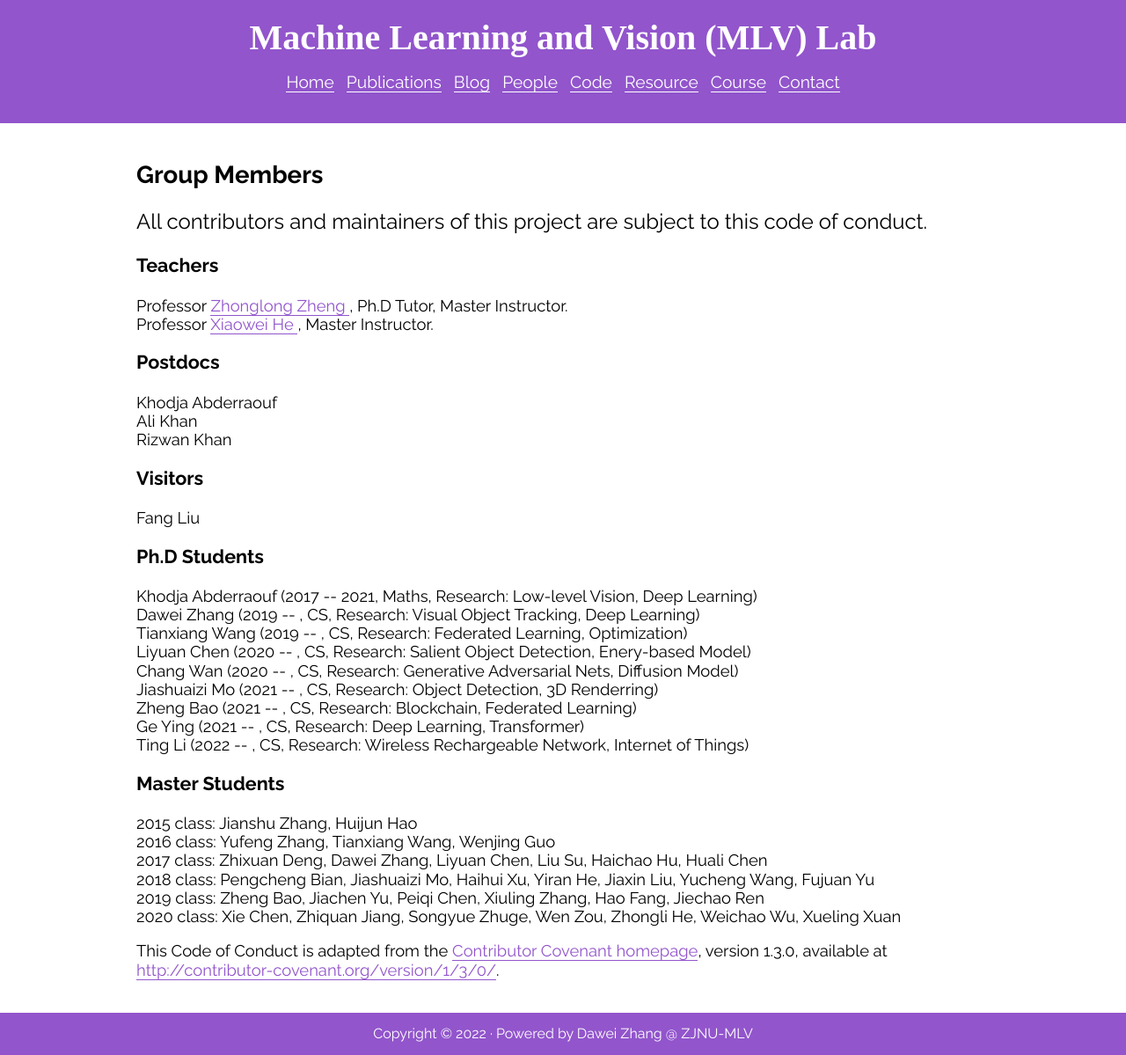
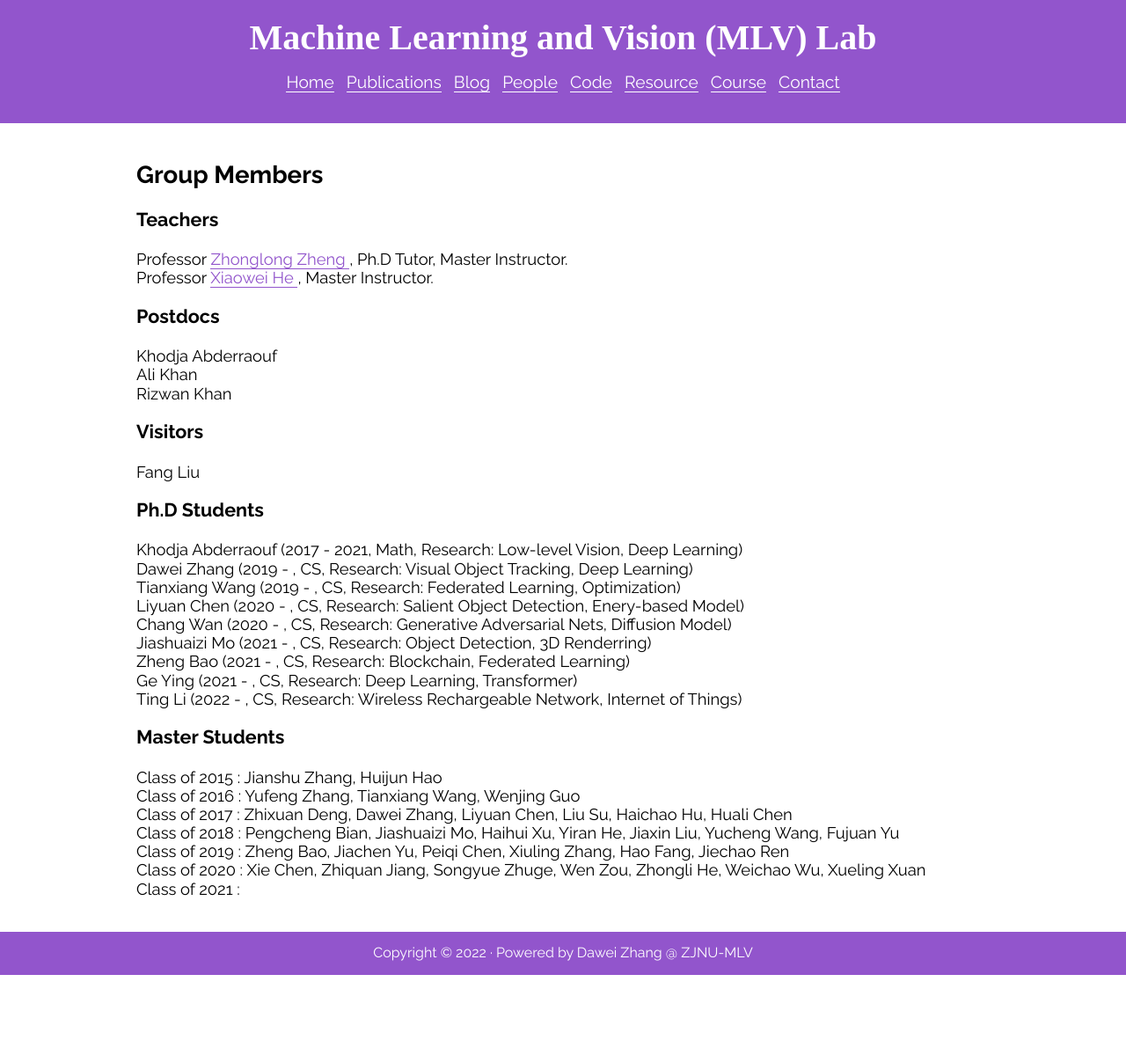
Before and after one commit to ZJNU-MLV-Lab/ZJNU-MLV-Lab.github.io, a Jekyll site: the page built from people.html, in a window 1280 px wide. Shown: the whole page at 88% size. Built offline with Jekyll 4.4.1, drawn with Linux system fonts in a browser that asks for light colours; nearby versions of some CDN libraries; some web fonts are replaced; after the commit the page ends 1108 px from its top, so only the background shows below that.

Commit message:
Update people.html

```diff
--- a/people.html
+++ b/people.html
@@ -4,9 +4,6 @@ title: People
 ---
   <section id='#introduction'>
     <h2>Group Members</h2>
-    <p id='headline'>
-      All contributors and maintainers of this project are subject to this code of conduct.
-    </p>
 
     <h3>Teachers</h3>
     <p>
@@ -29,29 +26,27 @@ title: People
 
      <h3> Ph.D Students </h3>
     <p>
-      Khodja Abderraouf (2017 -- 2021, Maths, Research: Low-level Vision, Deep Learning)    <br>
-      Dawei Zhang (2019 --  , CS, Research: Visual Object Tracking, Deep Learning)     <br>
-      Tianxiang Wang (2019 -- , CS, Research: Federated Learning, Optimization)       <br>
-      Liyuan Chen (2020 -- , CS, Research: Salient Object Detection, Enery-based Model)      <br>
-      Chang Wan (2020 -- , CS, Research: Generative Adversarial Nets, Diffusion Model)       <br>
-      Jiashuaizi Mo (2021 -- , CS, Research: Object Detection, 3D Renderring)       <br>
-      Zheng Bao (2021 -- , CS, Research: Blockchain, Federated Learning)       <br>
-      Ge Ying (2021 -- , CS, Research: Deep Learning, Transformer)        <br>
-      Ting Li (2022 -- , CS, Research: Wireless Rechargeable Network, Internet of Things)       <br>
+      Khodja Abderraouf (2017 - 2021, Math, Research: Low-level Vision, Deep Learning)    <br>
+      Dawei Zhang (2019 -  , CS, Research: Visual Object Tracking, Deep Learning)     <br>
+      Tianxiang Wang (2019 - , CS, Research: Federated Learning, Optimization)       <br>
+      Liyuan Chen (2020 - , CS, Research: Salient Object Detection, Enery-based Model)      <br>
+      Chang Wan (2020 - , CS, Research: Generative Adversarial Nets, Diffusion Model)       <br>
+      Jiashuaizi Mo (2021 - , CS, Research: Object Detection, 3D Renderring)       <br>
+      Zheng Bao (2021 - , CS, Research: Blockchain, Federated Learning)       <br>
+      Ge Ying (2021 - , CS, Research: Deep Learning, Transformer)        <br>
+      Ting Li (2022 - , CS, Research: Wireless Rechargeable Network, Internet of Things)       <br>
     </p>
 
      <h3> Master Students </h3>
     <p>
-      2015 class: Jianshu Zhang, Huijun Hao  <br>
-      2016 class: Yufeng Zhang, Tianxiang Wang, Wenjing Guo   <br>
-      2017 class: Zhixuan Deng,  Dawei Zhang,    Liyuan Chen,   Liu Su, Haichao Hu,    Huali Chen   <br>
-      2018 class: Pengcheng Bian,  Jiashuaizi Mo,  Haihui Xu, Yiran He,  Jiaxin Liu,  Yucheng Wang,  Fujuan Yu   <br>
-      2019 class: Zheng Bao, Jiachen Yu,  Peiqi Chen,  Xiuling Zhang,  Hao Fang,  Jiechao Ren   <br>
-      2020 class: Xie Chen, Zhiquan Jiang, Songyue Zhuge, Wen Zou, Zhongli He, Weichao Wu, Xueling Xuan
+      Class of 2015 : Jianshu Zhang, Huijun Hao  <br>
+      Class of 2016 : Yufeng Zhang, Tianxiang Wang, Wenjing Guo   <br>
+      Class of 2017 : Zhixuan Deng,  Dawei Zhang,    Liyuan Chen,   Liu Su, Haichao Hu,    Huali Chen   <br>
+      Class of 2018 : Pengcheng Bian,  Jiashuaizi Mo,  Haihui Xu, Yiran He,  Jiaxin Liu,  Yucheng Wang,  Fujuan Yu   <br>
+      Class of 2019 : Zheng Bao, Jiachen Yu,  Peiqi Chen,  Xiuling Zhang,  Hao Fang,  Jiechao Ren   <br>
+      Class of 2020 : Xie Chen, Zhiquan Jiang, Songyue Zhuge, Wen Zou, Zhongli He, Weichao Wu, Xueling Xuan   <br>
+      Class of 2021 :
     </p>
 
-    <p>
-      This Code of Conduct is adapted from the <a href='http://contributor-covenant.org'>Contributor Covenant homepage</a>,
-      version 1.3.0, available at <a href='http://contributor-covenant.org/version/1/3/0/'>http://contributor-covenant.org/version/1/3/0/</a>.
-    </p>
+
   </section>
```
